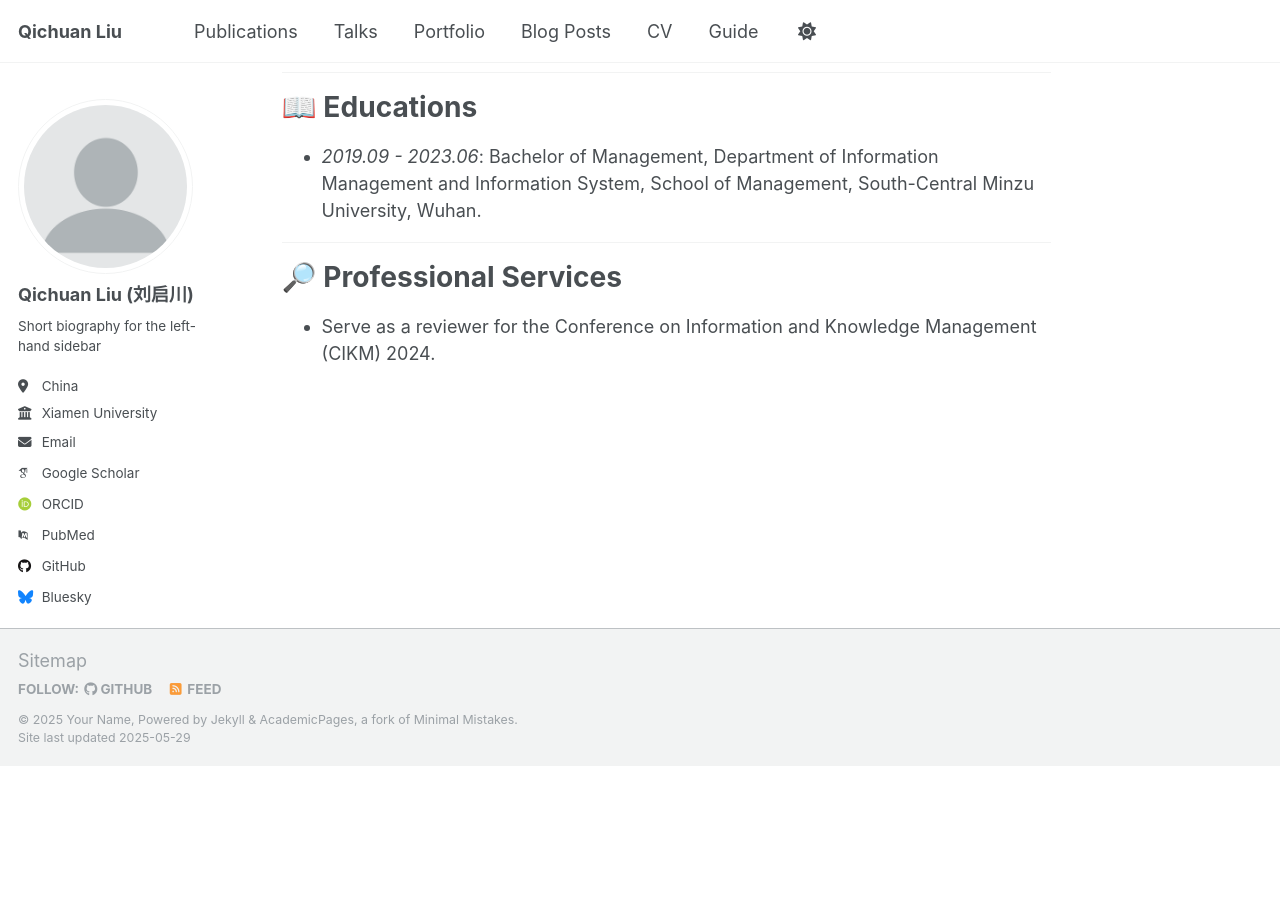
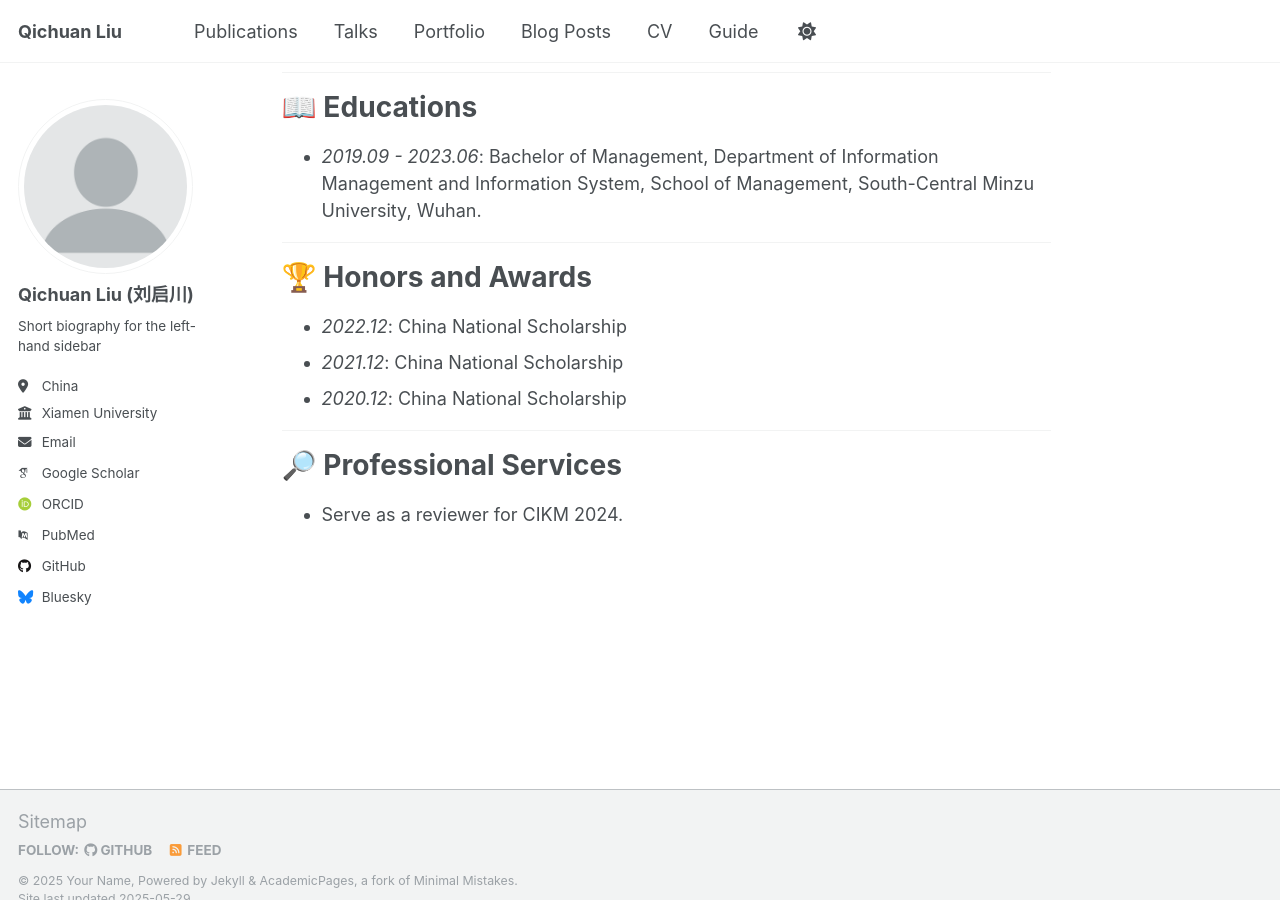
Before and after one commit to qcliu2001/qcliu2001.github.io, a Jekyll site: the page built from _pages/about.md, in a window 1280 px wide and 900 px high, scrolled down 977 px. Built offline with Jekyll 4.4.1, drawn with Linux system fonts in a browser that asks for light colours; some web fonts are replaced; before the commit the page ends 1743 px from its top, so only the background shows below that.

Commit message:
Update about.md

```diff
--- a/_pages/about.md
+++ b/_pages/about.md
@@ -47,6 +47,16 @@ My current research topics:
 ------
 
 
+🏆 Honors and Awards
+======
++ _2022.12_: China National Scholarship
++ _2021.12_: China National Scholarship
++ _2020.12_: China National Scholarship
+
+
+------
+
+
 🔎 Professional Services
 ======
-+ Serve as a reviewer for the Conference on Information and Knowledge Management (CIKM) 2024.
++ Serve as a reviewer for CIKM 2024.
```
